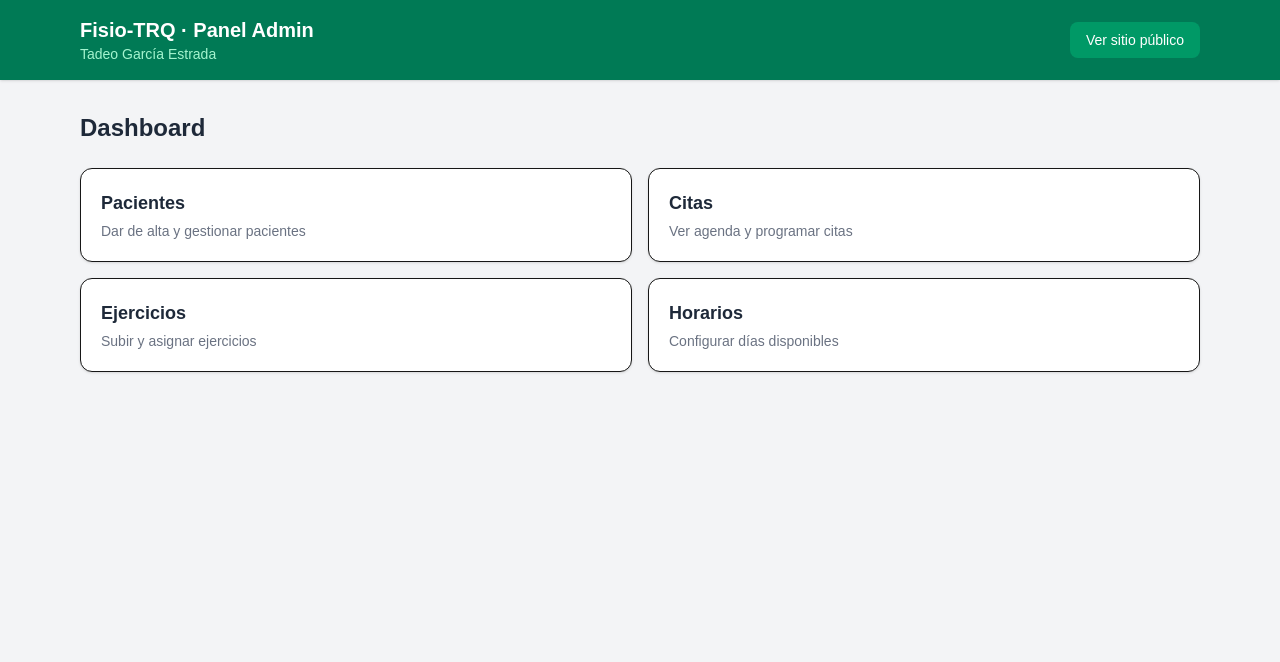
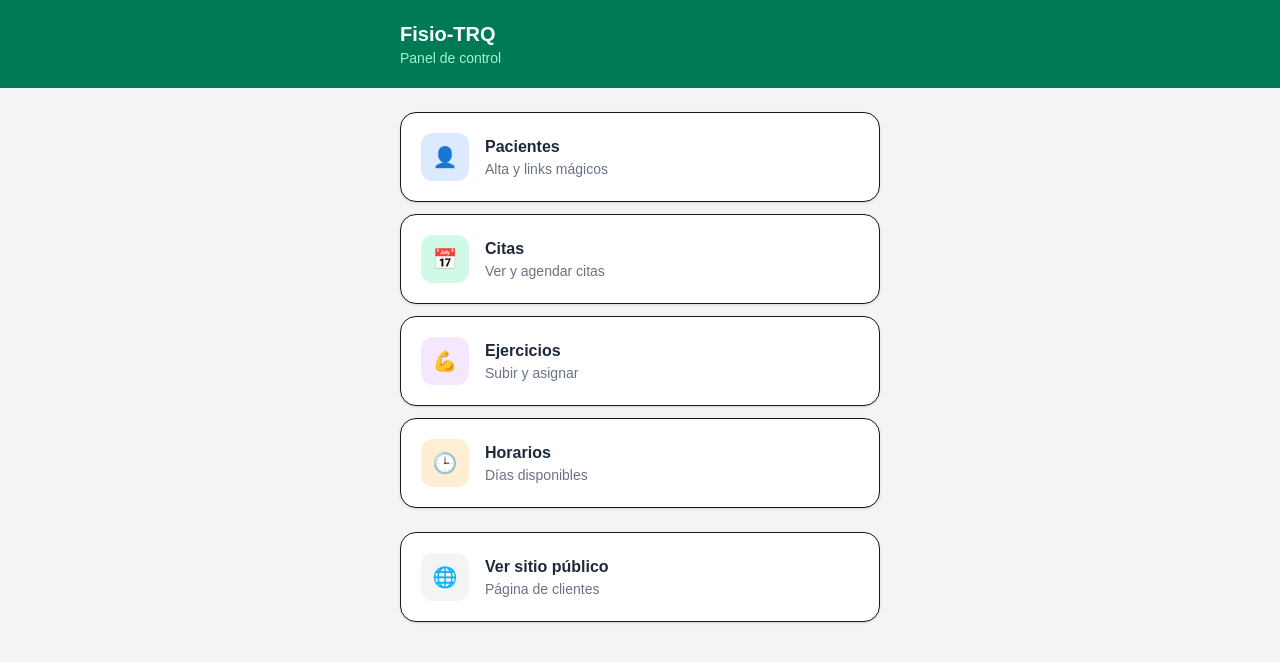
Before and after one commit to JOSSDAVID97/consultorio-fisio, a Next.js app: page /admin in a window 1280 px wide. Shown: the top 662 px of the page. Built offline with nearby package versions, Linux system fonts and the light colour scheme.

Commit message:
Admin mas simple para celular

```diff
--- a/app/admin/page.tsx
+++ b/app/admin/page.tsx
@@ -1,42 +1,65 @@
 export default function AdminPage() {
   return (
     <main className="min-h-screen bg-gray-100">
-      <header className="bg-emerald-700 text-white shadow">
-        <div className="max-w-6xl mx-auto px-4 py-4 flex justify-between items-center">
-          <div>
-            <h1 className="text-xl font-bold">Fisio-TRQ · Panel Admin</h1>
-            <p className="text-emerald-200 text-sm">Tadeo García Estrada</p>
-          </div>
-          <a href="/" className="text-sm bg-emerald-600 hover:bg-emerald-500 px-4 py-2 rounded-lg transition">
-            Ver sitio público
-          </a>
+      <header className="bg-emerald-700 text-white">
+        <div className="max-w-lg mx-auto px-4 py-5">
+          <h1 className="text-xl font-bold">Fisio-TRQ</h1>
+          <p className="text-emerald-200 text-sm">Panel de control</p>
         </div>
       </header>
 
-      <div className="max-w-6xl mx-auto px-4 py-8">
-        <h2 className="text-2xl font-bold text-gray-800 mb-6">Dashboard</h2>
+      <div className="max-w-lg mx-auto px-4 py-6 space-y-3">
 
-        <div className="grid grid-cols-1 md:grid-cols-2 gap-4">
-          <a href="/admin/pacientes" className="bg-white p-5 rounded-xl shadow-sm border hover:shadow-md transition block">
-            <h3 className="font-bold text-lg text-gray-800">Pacientes</h3>
-            <p className="text-gray-500 text-sm mt-1">Dar de alta y gestionar pacientes</p>
-          </a>
+        <a href="/admin/pacientes" className="flex items-center gap-4 bg-white p-5 rounded-2xl shadow-sm border active:bg-gray-50">
+          <div className="w-12 h-12 bg-blue-100 text-blue-600 rounded-xl flex items-center justify-center text-xl">
+            👤
+          </div>
+          <div>
+            <h3 className="font-bold text-gray-800">Pacientes</h3>
+            <p className="text-gray-500 text-sm">Alta y links mágicos</p>
+          </div>
+        </a>
 
-          <a href="/admin/citas" className="bg-white p-5 rounded-xl shadow-sm border hover:shadow-md transition block">
-            <h3 className="font-bold text-lg text-gray-800">Citas</h3>
-            <p className="text-gray-500 text-sm mt-1">Ver agenda y programar citas</p>
-          </a>
+        <a href="/admin/citas" className="flex items-center gap-4 bg-white p-5 rounded-2xl shadow-sm border active:bg-gray-50">
+          <div className="w-12 h-12 bg-emerald-100 text-emerald-600 rounded-xl flex items-center justify-center text-xl">
+            📅
+          </div>
+          <div>
+            <h3 className="font-bold text-gray-800">Citas</h3>
+            <p className="text-gray-500 text-sm">Ver y agendar citas</p>
+          </div>
+        </a>
 
-          <a href="/admin/ejercicios" className="bg-white p-5 rounded-xl shadow-sm border hover:shadow-md transition block">
-            <h3 className="font-bold text-lg text-gray-800">Ejercicios</h3>
-            <p className="text-gray-500 text-sm mt-1">Subir y asignar ejercicios</p>
-          </a>
+        <a href="/admin/ejercicios" className="flex items-center gap-4 bg-white p-5 rounded-2xl shadow-sm border active:bg-gray-50">
+          <div className="w-12 h-12 bg-purple-100 text-purple-600 rounded-xl flex items-center justify-center text-xl">
+            💪
+          </div>
+          <div>
+            <h3 className="font-bold text-gray-800">Ejercicios</h3>
+            <p className="text-gray-500 text-sm">Subir y asignar</p>
+          </div>
+        </a>
 
-          <a href="/admin/horarios" className="bg-white p-5 rounded-xl shadow-sm border hover:shadow-md transition block">
-            <h3 className="font-bold text-lg text-gray-800">Horarios</h3>
-            <p className="text-gray-500 text-sm mt-1">Configurar días disponibles</p>
-          </a>
-        </div>
+        <a href="/admin/horarios" className="flex items-center gap-4 bg-white p-5 rounded-2xl shadow-sm border active:bg-gray-50">
+          <div className="w-12 h-12 bg-orange-100 text-orange-600 rounded-xl flex items-center justify-center text-xl">
+            🕒
+          </div>
+          <div>
+            <h3 className="font-bold text-gray-800">Horarios</h3>
+            <p className="text-gray-500 text-sm">Días disponibles</p>
+          </div>
+        </a>
+
+        <a href="/" className="flex items-center gap-4 bg-white p-5 rounded-2xl shadow-sm border active:bg-gray-50 mt-6">
+          <div className="w-12 h-12 bg-gray-100 text-gray-600 rounded-xl flex items-center justify-center text-xl">
+            🌐
+          </div>
+          <div>
+            <h3 className="font-bold text-gray-800">Ver sitio público</h3>
+            <p className="text-gray-500 text-sm">Página de clientes</p>
+          </div>
+        </a>
+
       </div>
     </main>
   )
```
